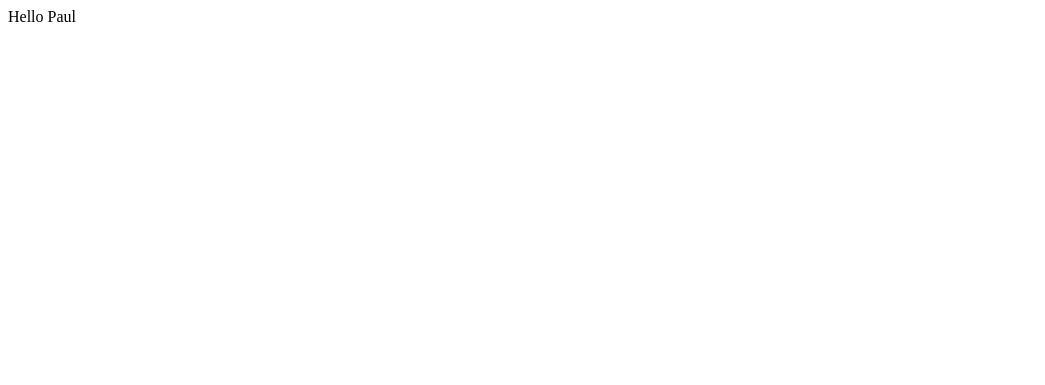
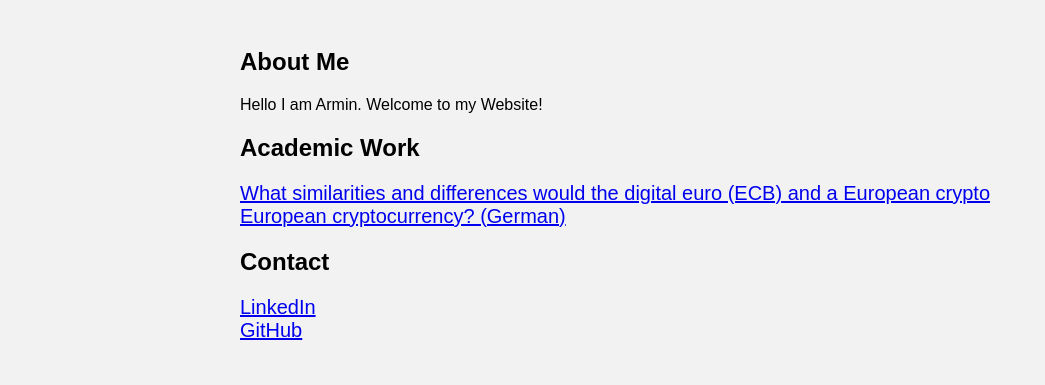
Before and after one commit to Space-Dream-42/Space-Dream-42.github.io, a plain HTML site: page index.html in a window 1280 px wide. Shown: the whole page, without its empty margins (0-1045 px from the left). Drawn offline with Linux system fonts and the light colour scheme.

Commit message:
Added academic work, and contact information.

```diff
--- /dev/null
+++ b/AcademicWork/europeanCryptocurrency/showPage.html
@@ -0,0 +1,22 @@
+<!DOCTYPE html>
+<html>
+    <head>
+        <title>Personal Portfolio</title>
+        <link rel="stylesheet" type="text/css" href="/Space-Dream-42.github.io/style.css">
+    </head>
+
+    <main>
+        <section>
+            <h1 style="text-align: center;">
+                What similarities and differences
+                would the digital euro (ECB) and a European crypto
+                European cryptocurrency? (German)
+            </h1>
+        <div style="text-align: center;" type="/style.css">
+            <a href="paper.pdf" >Paper</a>
+            <br>
+            <a href="slidecast.pdf">Slidecast</a>
+        </div>
+        </section>
+    </main>
+</html>
--- a/index.html
+++ b/index.html
@@ -1 +1,31 @@
-Hello Paul
+<html>
+<head>
+	<title>Personal Portfolio</title>
+	<link rel="stylesheet" type="text/css" href="style.css">
+</head>
+<body>
+	<header>
+
+	</header>
+	<main>
+		<section>
+			<h1>About Me</h1>
+			<p>Hello I am Armin. Welcome to my Website!</p>
+		</section>
+        <section>
+			<h1>Academic Work</h1>
+			<a href="AcademicWork/europeanCryptocurrency/showPage.html">What similarities and differences
+                would the digital euro (ECB) and a European crypto
+             European cryptocurrency? (German)</a>
+		</section>
+		<section>
+			<h1>Contact</h1>
+                <a href="https://www.linkedin.com/in/armin-puran-youssef-30a83a197">LinkedIn </a>
+                <br>
+                <a href=" https://github.com/Space-Dream-42">GitHub</a>
+
+		</section>
+	</main>
+</footer>
+
+</html>
--- /dev/null
+++ b/style.css
@@ -0,0 +1,28 @@
+body {
+    font-family: Arial, sans-serif;
+    background-color: #f2f2f2;
+}
+nav ul {
+    display: flex;
+    list-style: none;
+    margin: 0;
+    padding: 0;
+}
+nav li {
+    margin: 0 10px;
+}
+nav a {
+    color: #fff;
+    text-decoration: none;
+}
+main {
+    max-width: 800px;
+    margin: 0 auto;
+    padding: 20px;
+}
+section {
+    margin-bottom: 20px;
+}
+a {
+    font-size: 20px;
+}
```
Also changed, not shown: 3 other files.
